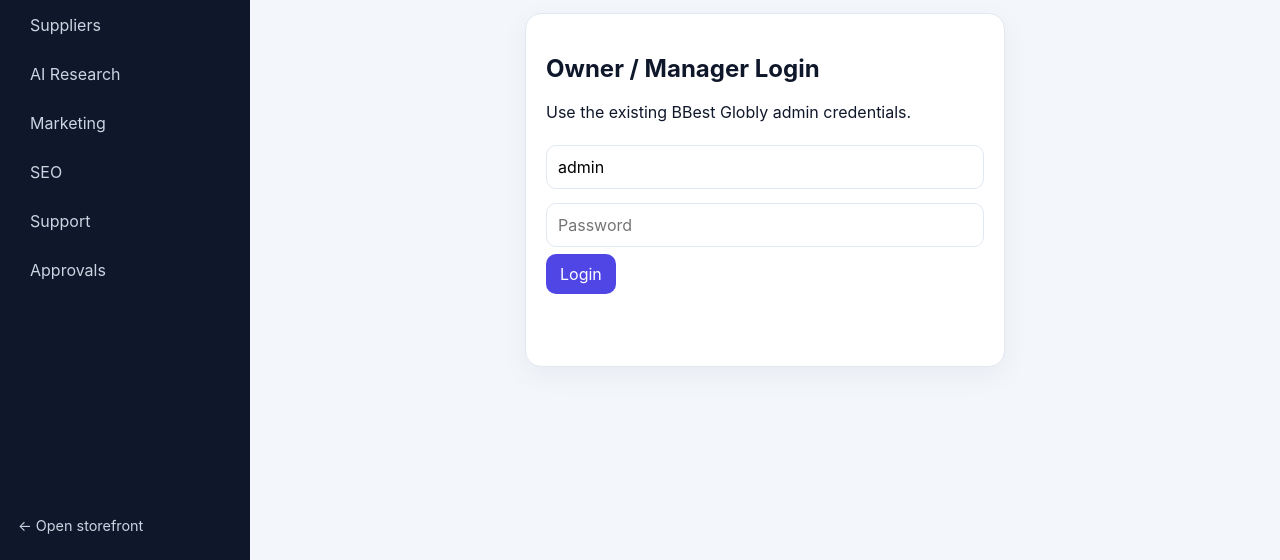
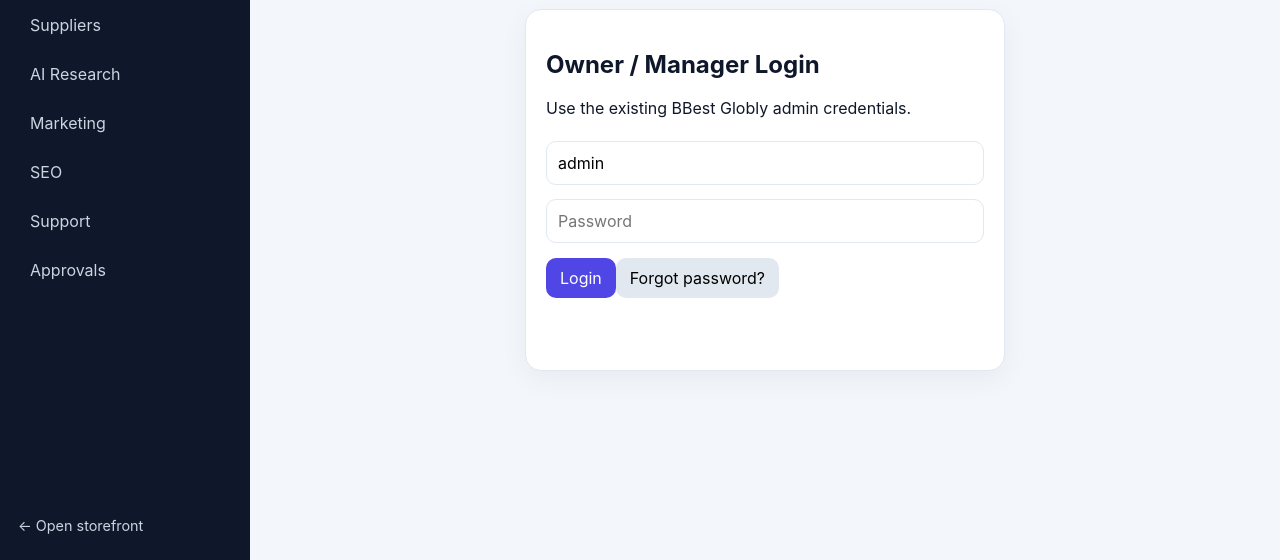
Before and after one commit to udaysingh908273-tech/bbest-globly, a website: page dashboard.html in a window 1280 px wide. Shown: the part 240-800 px from the top of the page. Drawn offline with Linux system fonts and the light colour scheme.

Commit message:
Add admin forgot-password entry point

```diff
--- a/dashboard.html
+++ b/dashboard.html
@@ -33,7 +33,7 @@
 <section id="loginPanel" class="panel login-panel hidden">
 <h2>Owner / Manager Login</h2><p>Use the existing BBest Globly admin credentials.</p>
 <input id="loginUser" value="admin" placeholder="Username"><input id="loginPass" type="password" placeholder="Password">
-<button id="loginBtn" class="primary">Login</button><p id="loginErr" class="error"></p>
+<button id="loginBtn" class="primary">Login</button><button id="forgotBtn" type="button" class="ghost" style="margin-top:8px">Forgot password?</button><p id="loginErr" class="error"></p>
 </section>
 <section id="appPanel" class="hidden">
 <div id="overview" class="view"></div><div id="products" class="view hidden"></div><div id="orders" class="view hidden"></div>
```
